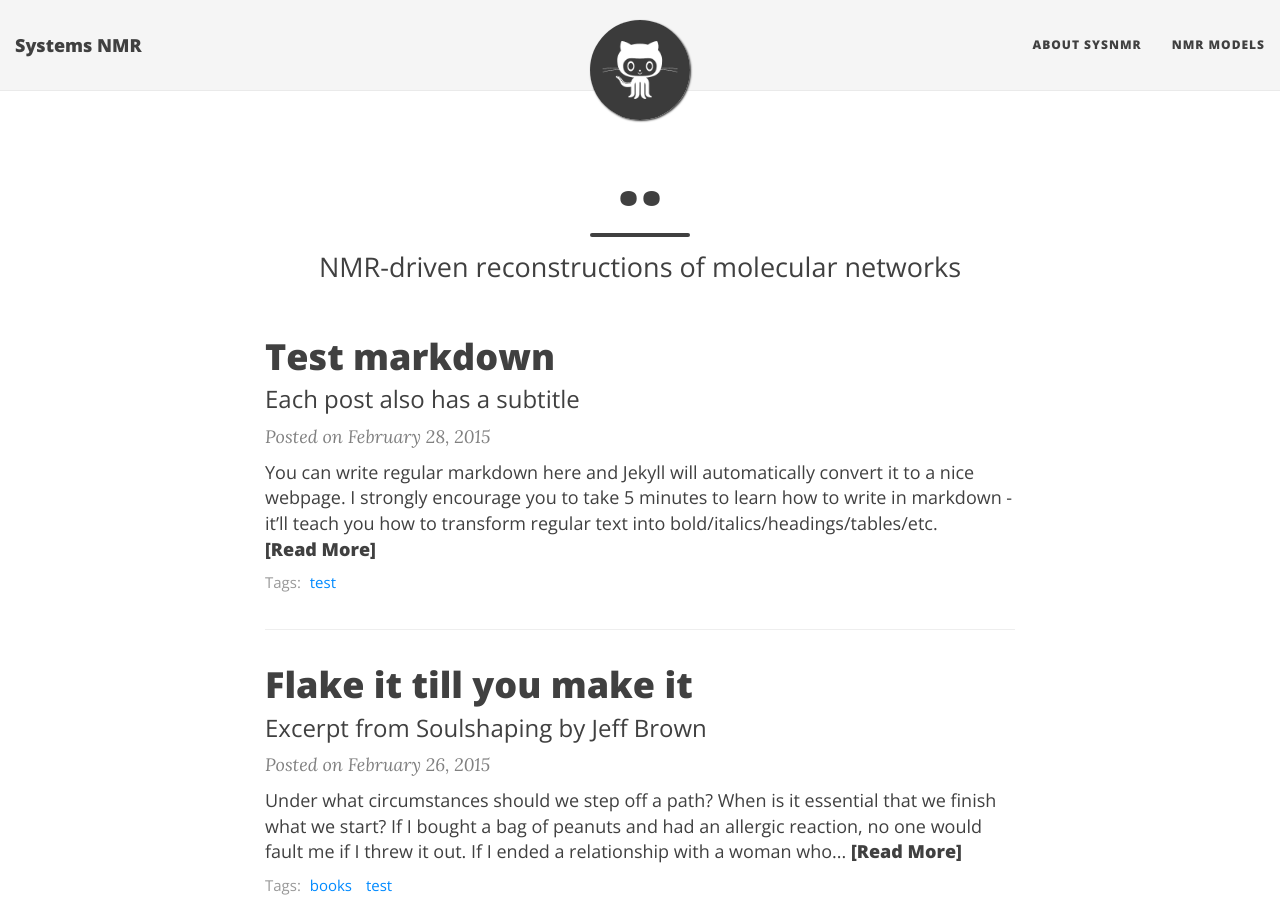
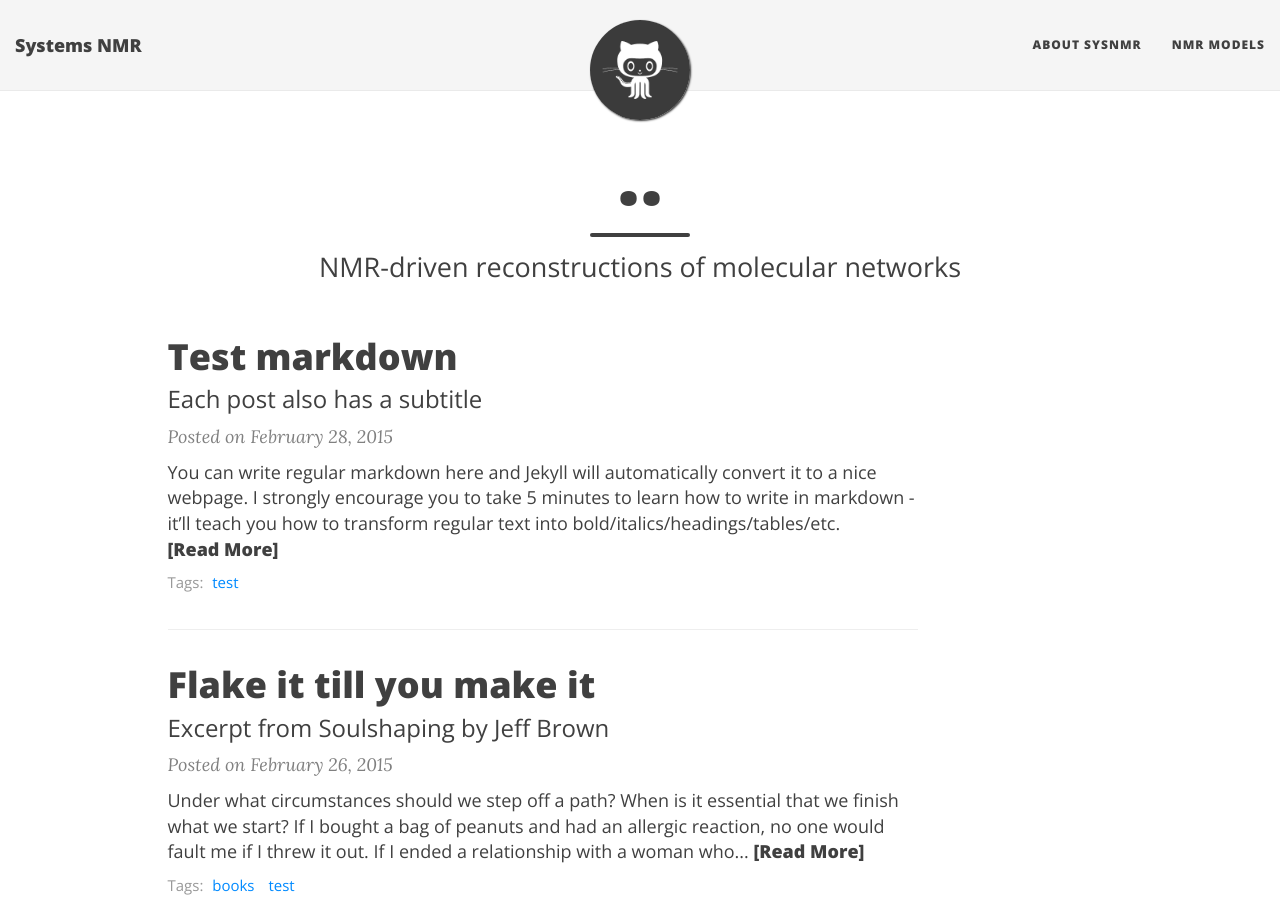
Before and after one commit to systemsnmr/systemsnmr.github.io, a Jekyll site: the page built from index.html, in a window 1280 px wide and 900 px high. Built offline with Jekyll 4.4.1, drawn with Linux system fonts in a browser that asks for light colours; nearby versions of some CDN libraries; the list of posts is cut into pages by our own code.

Commit message:
Update page.html

```diff
--- a/_layouts/page.html
+++ b/_layouts/page.html
@@ -6,7 +6,7 @@
 
 <div class="container" role="main">
   <div class="row">
-    <div class="col-lg-8 col-lg-offset-2 col-md-10 col-md-offset-1">
+    <div class="col-lg-8 col-lg-offset-1 col-md-10 col-md-offset-1">
       {{ content }}
 	    {% if page.comments %}
         <div class="disqus-comments">
```
